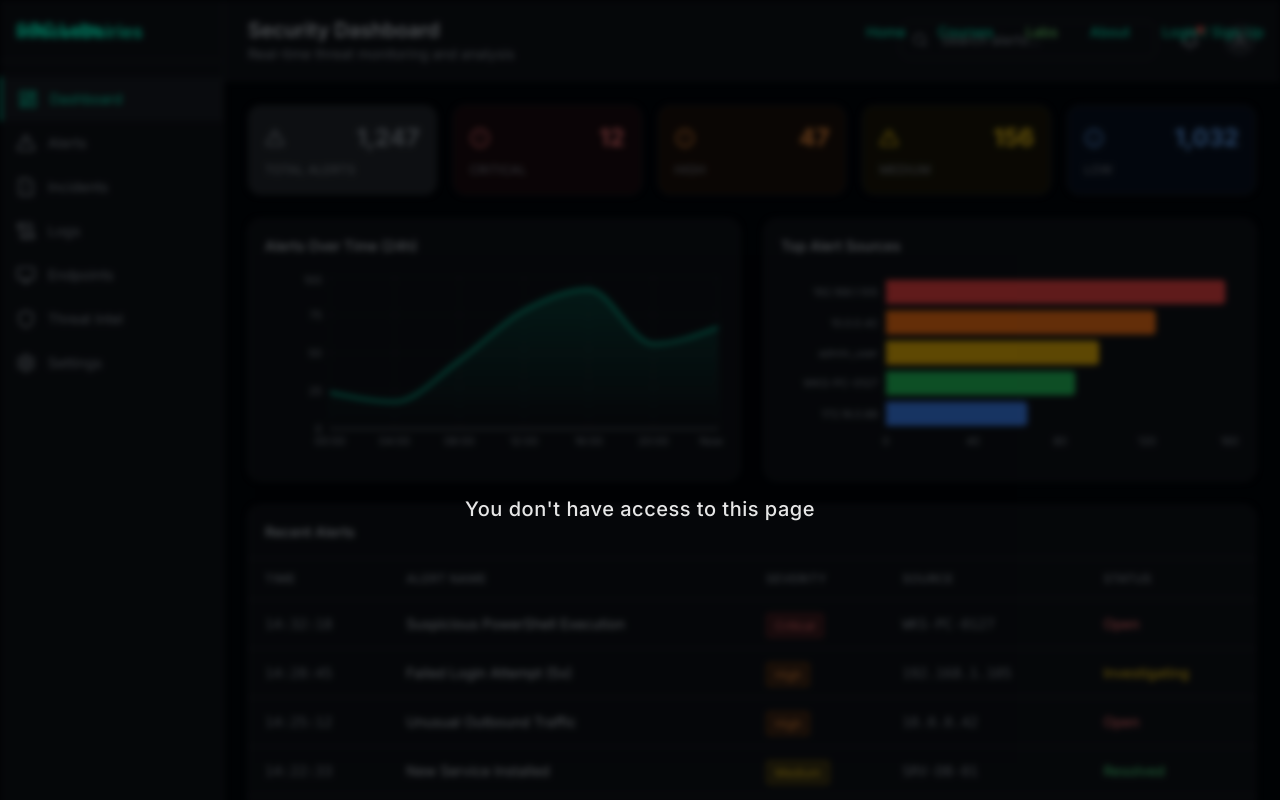
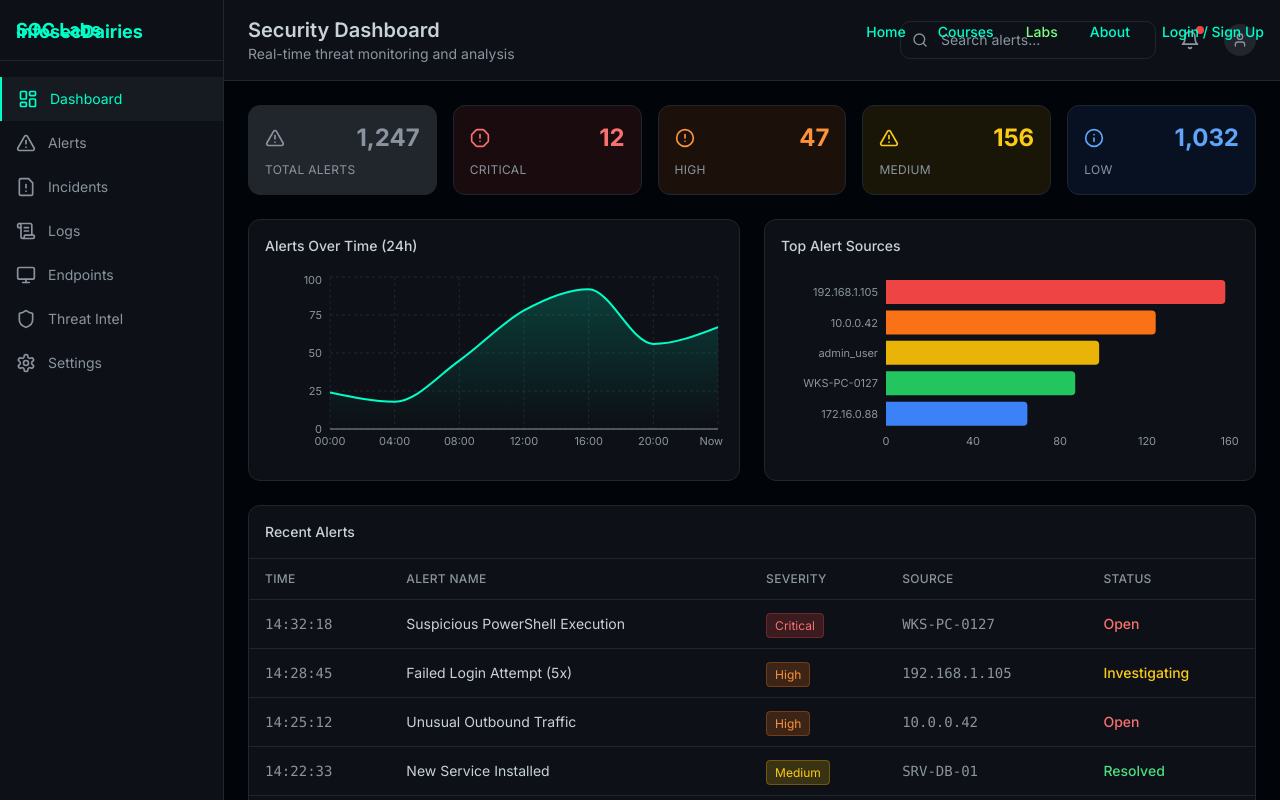
Before and after one commit to infosecdairies01/infosec-dairies-blue, a React (Vite) app: page /labs in a window 1280 px wide. Shown: the top 800 px of the page. Built offline with nearby package versions, Linux system fonts and the light colour scheme; the HTML template or start-up script is replaced by a standard one.

Commit message:
Reverted to commit 17ea23e137ea03497a204254e832368c7e91cc7d

```diff
--- a/src/pages/Labs.tsx
+++ b/src/pages/Labs.tsx
@@ -8,9 +8,7 @@ import { Bell, Search, User } from "lucide-react";
 
 const Labs = () => {
   return (
-    <main className="min-h-screen bg-[#010409] flex flex-col relative">
-      {/* Blurred Background Content */}
-      <div className="flex flex-col flex-1 blur-[3px] pointer-events-none select-none">
+    <main className="min-h-screen bg-[#010409] flex flex-col">
       <Navbar />
 
       <div className="flex flex-1">
@@ -48,23 +46,20 @@ const Labs = () => {
           {/* Dashboard Content */}
           <div className="flex-1 p-6 overflow-auto">
             <div className="space-y-6">
+              {/* Alert Summary Cards */}
               <AlertSummaryCards />
+
+              {/* Charts Row */}
               <div className="grid grid-cols-1 lg:grid-cols-2 gap-6">
                 <AlertsChart />
                 <TopSourcesChart />
               </div>
+
+              {/* Recent Alerts Table */}
               <RecentAlertsTable />
             </div>
           </div>
         </div>
-        </div>
-      </div>
-
-      {/* Access Restriction Overlay */}
-      <div className="absolute inset-0 bg-black/60 flex items-center justify-center z-50">
-        <p className="text-lg md:text-xl font-medium text-white/90 tracking-wide">
-          You don't have access to this page
-        </p>
       </div>
     </main>
   );
```
Lines whose indentation alone changed are shown as unchanged.
